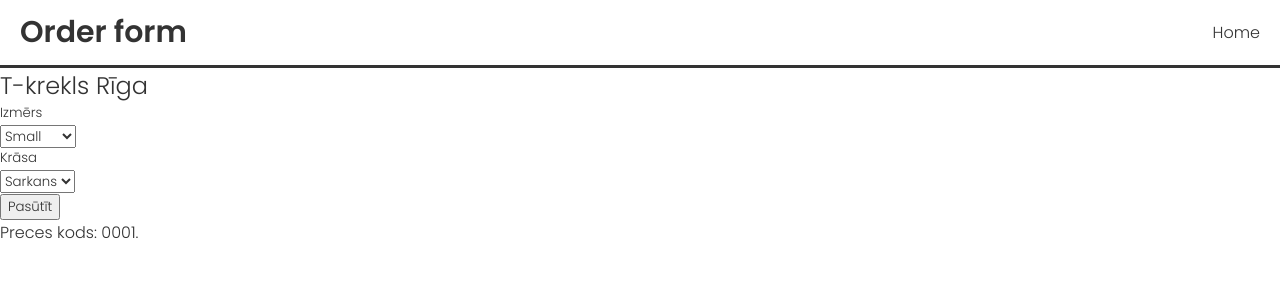
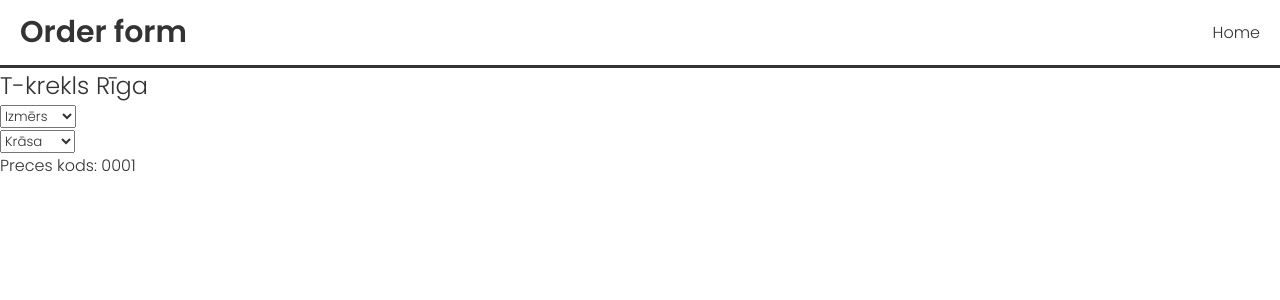
Before and after one commit to NaurisM/BurtiTask, a React (Create React App) app in the folder order-form/: page /details/0001 in a window 1280 px wide. Shown: the top 300 px of the page. Built offline with nearby package versions, Linux system fonts and the light colour scheme; the HTML template or start-up script is replaced by a standard one.

Commit message:
Update Details.js

```diff
--- a/order-form/src/components/Details.js
+++ b/order-form/src/components/Details.js
@@ -3,31 +3,53 @@ import { useParams } from "react-router-dom";
 import Data from "../data.json"
 
 const Details = () => {
-    const [propState, setPropState] = useState("");
-    const { code } = useParams();
-    const properties = Data.varieties.map((p) => p.code);
+    //const [detailsState, setDetailsState] = useState("");
+    const [sizeState, setSizeState] = useState("");
+    const [colorState, setColorState] = useState("");
+    const [shoeSizeState, setShoeSizeState] = useState("");
+    const {code} = useParams();
+    const properties = Data.varieties.map((property) => property.code);
     const product = Data.items.find((item) => item.code === code);
+    let state = "";
+
+
+    const handleChange = (event) => {
+        if (event.target.name === "SIZE") {
+            state = sizeState;
+            setSizeState(event.target.value);
+        }
+        if (event.target.name === "COLOR") {
+            state = colorState;
+            setColorState(event.target.value);
+        }
+        if (event.target.name === "SHOE-SIZE") {
+            state = shoeSizeState;
+            setShoeSizeState(event.target.value);
+        }
+    }
 
     return (
         <form className="item-details">
             <h2>{ product.description }</h2>
-            {properties.map((prop) => {
-                const property = Data.varieties.find((attribute) => attribute.code === prop);
+            {properties.map((attributes) => {
+                const property = Data.varieties.find((attribute) => attribute.code === attributes);
 
-                if (product.varieties.includes(prop)) {
+                if (product.varieties.includes(attributes)) {
                     return (
                         <div className="choices">
-                            <h5>{property.description}</h5>
                             <select
                                 className="dropdown"
-                                value={propState}
-                                onChange={(e) => {
-                                    const selectedAttr = e.target.value;
-                                    setPropState(selectedAttr);
-                                }}
-                            >
-                                {property.options.map((a) => (
-                                    <option value={a.code}>{a.description}</option>
+                                name={attributes}
+                                value={state}
+                                onChange={handleChange}
+                                >
+                                    <option value={property.description}>
+                                        {property.description}
+                                    </option>
+                                    {property.options.map((a) => (
+                                    <option value={a.code}>
+                                        {a.description}
+                                    </option>
                                 ))};
                             </select>
                         </div>
@@ -37,8 +59,12 @@ const Details = () => {
                 }
             }
             )}
-            <input type="submit" value="Pasūtīt" />
-            <h4>Preces kods: {product.code}.{propState}</h4>
+            <h4>
+                Preces kods: {product.code}
+                {colorState !== "" ? `.${colorState}` : ""}
+                {sizeState !== "" ? `.${sizeState}` : ""}
+                {shoeSizeState !== "" ? `.${shoeSizeState}` : ""}
+            </h4>
         </form>
     );
 }
```
